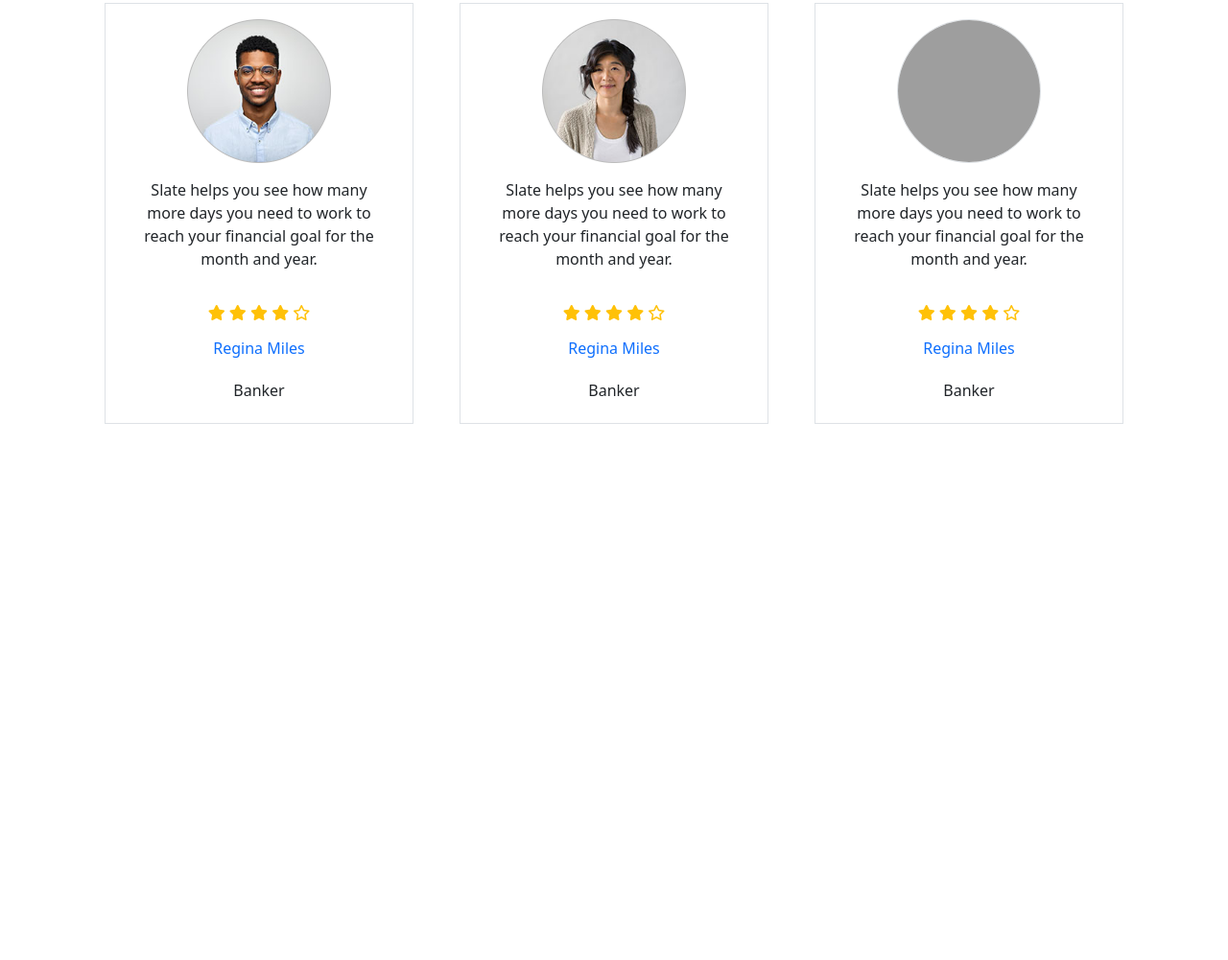
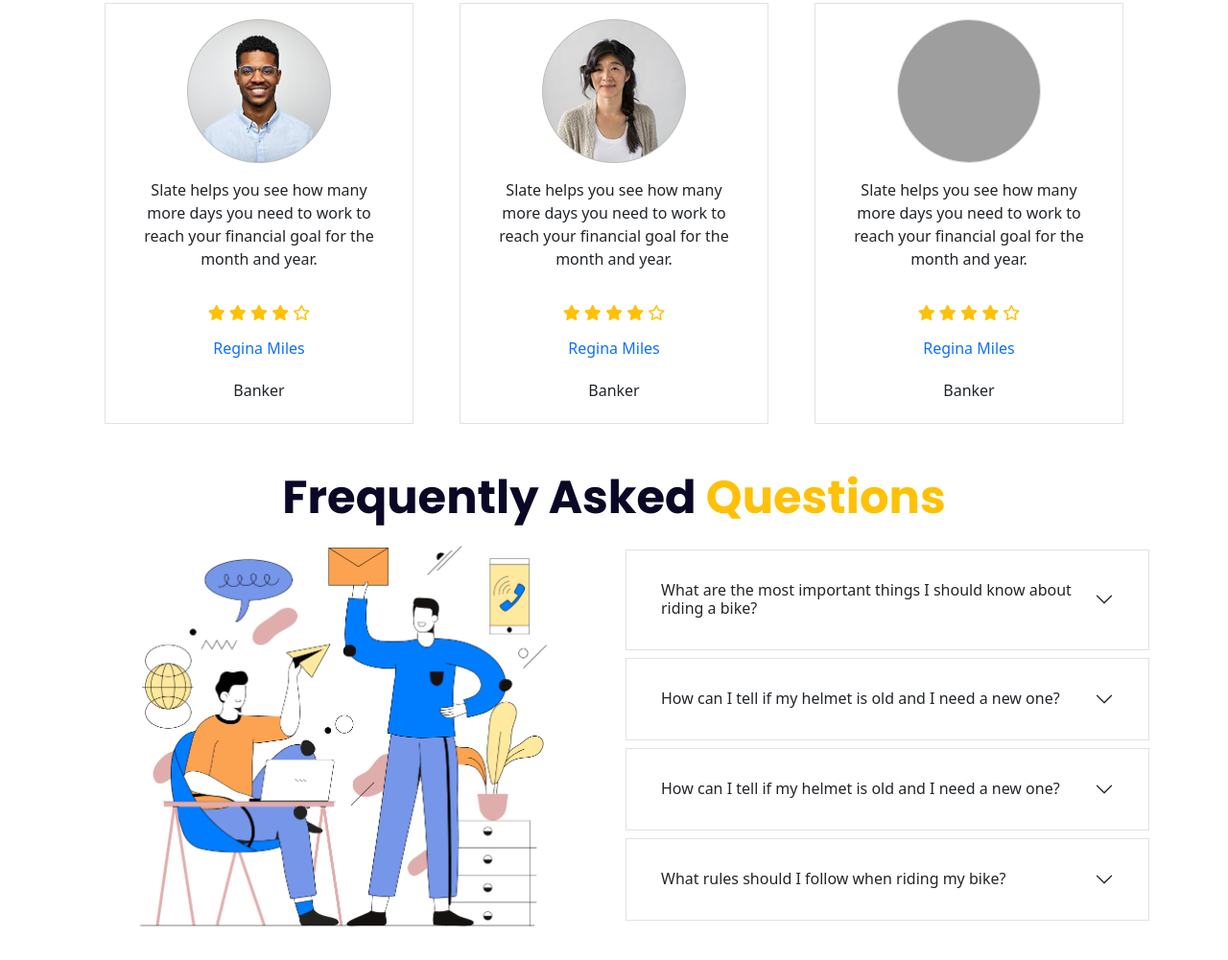
Before and after one commit to Khondoker-arpa/honda-crb, a plain HTML site: page index.html in a window 1280 px wide. Shown: the part 1817-2818 px from the top of the page at 96% size. Before the commit the page ends 2283 px from the top, so only its background shows below. Drawn offline with nearby package versions, Linux system fonts and the light colour scheme; grey boxes are pictures that could not be loaded.

Commit message:
FAQ added

```diff
--- a/index.html
+++ b/index.html
@@ -252,6 +252,68 @@
        </section>
        <!-- Feedback part end -->
 
+       <!-- FAQ Start -->
+       <section>
+           <div class="container text-center mt-4 mb-4">
+               <h1 class="text-h1-body">Frequently Asked <span class="text-warning">Questions</span></h1>
+               <div class="row ">
+                   <div class="col-lg-6 col-12">
+                       <img style="width: 430px;" class="img-fluid" src="images/faq.png" alt="">
+                   </div>
+                   <!-- Accordion part -->
+                   <div  class="col-lg-6 col-12 my-auto ">
+                    <div  class="accordion accordion-flush   " id="accordionFlushExample ">
+                        <div  class="accordion-item p-3 my-2 border">
+                          <h2 class="accordion-header" id="flush-headingOne">
+                            <button class="accordion-button collapsed" type="button" data-bs-toggle="collapse" data-bs-target="#flush-collapseOne" aria-expanded="false" aria-controls="flush-collapseOne">
+                                What are the most important things I should
+                                know about riding a bike?
+                            </button>
+                          </h2>
+                          <div id="flush-collapseOne" class="accordion-collapse collapse" aria-labelledby="flush-headingOne" data-bs-parent="#accordionFlushExample">
+                            <div class="accordion-body"></code> Safety First! Always obey the rules of the road. Obey all traffic signals, signs, and laws. Get in the mindset of “driving” your bike—not just “riding” your bike. This will help you be a more focused and legally compliant bike rider. </div>
+                          </div>
+                        </div>
+                        <div class="accordion-item p-3 my-2 border">
+                          <h2 class="accordion-header" id="flush-headingTwo">
+                            <button class="accordion-button collapsed" type="button" data-bs-toggle="collapse" data-bs-target="#flush-collapseTwo" aria-expanded="false" aria-controls="flush-collapseTwo">
+                                How can I tell if my helmet is old and I need a
+                                new one?
+                            </button>
+                          </h2>
+                          <div id="flush-collapseTwo" class="accordion-collapse collapse" aria-labelledby="flush-headingTwo" data-bs-parent="#accordionFlushExample">
+                            <div class="accordion-body">Safety First! Always obey the rules of the road. Obey all traffic signals, signs, and laws. Get in the mindset of “driving” your bike—not just “riding” your bike. This will help you be a more focused and legally compliant bike rider.</div>
+                          </div>
+                        </div>
+                        <div class="accordion-item p-3 my-2 border">
+                          <h2 class="accordion-header" id="flush-headingThree">
+                            <button class="accordion-button collapsed" type="button" data-bs-toggle="collapse" data-bs-target="#flush-collapseThree" aria-expanded="false" aria-controls="flush-collapseThree">
+                                How can I tell if my helmet is old and I need a
+                                new one?
+                            </button>
+                          </h2>
+                          <div id="flush-collapseThree" class="accordion-collapse collapse" aria-labelledby="flush-headingThree" data-bs-parent="#accordionFlushExample">
+                            <div class="accordion-body"> Safety First! Always obey the rules of the road. Obey all traffic signals, signs, and laws. Get in the mindset of “driving” your bike—not just “riding” your bike. This will help you be a more focused and legally compliant bike rider.</div>
+                          </div>
+                        </div>
+
+                        <div class="accordion-item p-3 my-2 border">
+                            <h2 class="accordion-header" id="flush-headingFour">
+                              <button class="accordion-button collapsed" type="button" data-bs-toggle="collapse" data-bs-target="#flush-collapseFour" aria-expanded="false" aria-controls="flush-collapseFour">
+                                What rules should I follow when riding my bike?
+                              </button>
+                            </h2>
+                            <div id="flush-collapseFour" class="accordion-collapse collapse" aria-labelledby="flush-headingFour" data-bs-parent="#accordionFlushExample">
+                              <div class="accordion-body">Safety First! Always obey the rules of the road. Obey all traffic signals, signs, and laws. Get in the mindset of “driving” your bike—not just “riding” your bike. This will help you be a more focused and legally compliant bike rider.</div>
+                            </div>
+                          </div>
+                      </div>
+                   </div>
+               </div>
+           </div>
+       </section>
+       <!-- FAQ end -->
+
     </main>
     <footer>
 
```
